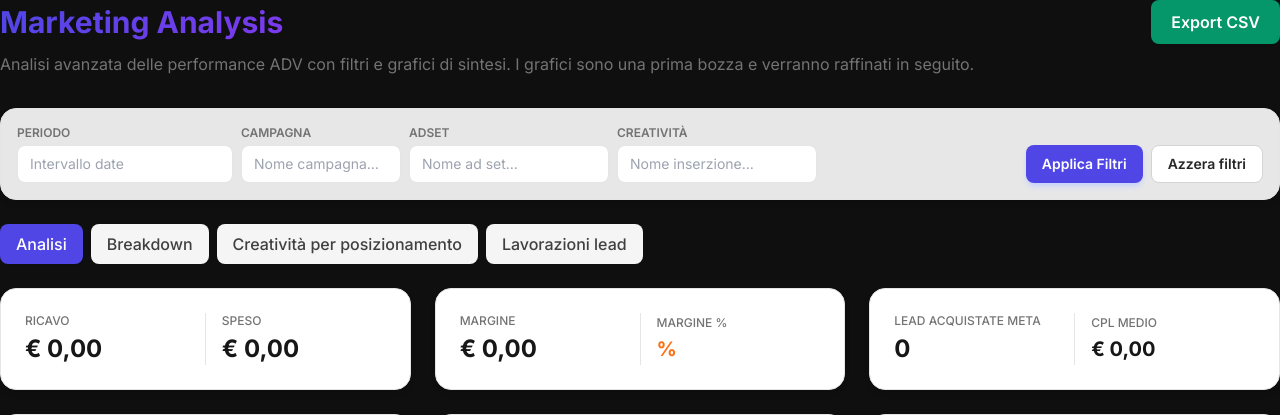
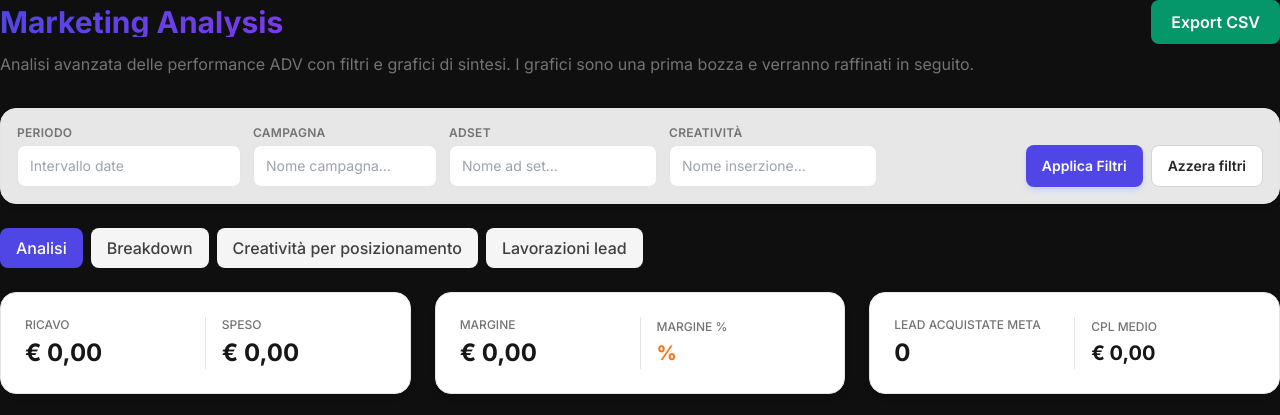
Before and after one commit to giorgio-triboo/adv-journey, a Python web app: template frontend/templates/marketing_analysis.html in a window 1280 px wide. Shown: the top 415 px of the page. Run offline with Jinja, Linux system fonts and the light colour scheme; the template is opened without the code that fills it, so the values that code supplies are empty; some libraries are stand-ins or nearby versions.

Commit message:
fix(ui): sidebar flyout, Marketing Analysis layout e grafici
- Corretto width 100% del pannello menu aperto che allargava il logout su tutta la viewport.
- Ridotto lo spazio vuoto tra voci e footer della sidebar (flex contenuto, max-height, margin-top auto sul footer).
- Allineati titolo ed Export CSV, filtri e input; padding e assi Chart.js per trend e confronto periodi.

Made-with: Cursor

```diff
--- a/frontend/static/css/style.css
+++ b/frontend/static/css/style.css
@@ -137,7 +137,8 @@ body.login-body {
         pointer-events: auto;
         box-shadow: var(--shadow-lg);
         left: 0;
-        width: 100%;
+        /* Larghezza fissa: 100% allargava tutto il pannello (e il logout) a tutta la viewport */
+        width: var(--sidebar-flyout-width);
         transition:
             transform 0.3s cubic-bezier(0.22, 1, 0.36, 1),
             opacity 0.22s ease,
@@ -156,7 +157,8 @@ body.login-body {
         pointer-events: auto;
         box-shadow: var(--shadow-lg);
         left: 0;
-        width: 100%;
+        /* Larghezza fissa: 100% allargava tutto il pannello (e il logout) a tutta la viewport */
+        width: var(--sidebar-flyout-width);
         transition:
             transform 0.3s cubic-bezier(0.22, 1, 0.36, 1),
             opacity 0.22s ease,
@@ -171,6 +173,7 @@ body.login-body {
     padding: 2rem 1.5rem;
     display: flex;
     align-items: center;
+    flex-shrink: 0;
 }
 
 .sidebar-brand {
@@ -178,7 +181,10 @@ body.login-body {
 }
 
 .sidebar-content {
-    flex: 1;
+    /* Senza flex-grow:1 evita un’area vuota enorme tra menu e footer; max-height abilita lo scroll se il menu è lungo */
+    flex: 0 1 auto;
+    min-height: 0;
+    max-height: calc(100vh - 14rem);
     overflow-y: auto;
     padding: 0.5rem 1rem;
 }
@@ -186,6 +192,8 @@ body.login-body {
 .sidebar-footer {
     padding: 1.5rem;
     border-top: 1px solid var(--border);
+    flex-shrink: 0;
+    margin-top: auto;
 }
 
 .nav-item {
@@ -314,7 +322,7 @@ body.login-body {
     padding: 0.5rem;
     border-radius: 0.75rem;
     background: #F8FAFC;
-    margin-bottom: 1rem;
+    margin-bottom: 0.75rem;
 }
 
 .profile-avatar {
--- a/frontend/templates/marketing_analysis.html
+++ b/frontend/templates/marketing_analysis.html
@@ -3,10 +3,10 @@
 {% block content %}
 <div class="animate-fadeInUp">
     <div class="mb-8">
-        <div class="flex flex-col gap-3 sm:flex-row sm:items-center sm:justify-between">
-            <h1 class="text-3xl font-bold gradient-text">Marketing Analysis</h1>
+        <div class="flex flex-col gap-3 sm:flex-row sm:items-center sm:justify-between sm:gap-4">
+            <h1 class="text-3xl font-bold gradient-text leading-none">Marketing Analysis</h1>
             <button type="button" id="marketingAnalysisExportButton"
-                    class="w-full sm:w-auto shrink-0 whitespace-nowrap px-5 py-2.5 bg-emerald-600 text-white font-semibold rounded-lg hover:bg-emerald-700 transition-all active:scale-95 shadow-sm">
+                    class="w-full sm:w-auto shrink-0 whitespace-nowrap px-5 py-2.5 bg-emerald-600 text-white font-semibold rounded-lg hover:bg-emerald-700 transition-all active:scale-95 shadow-sm sm:self-center">
                 Export CSV
             </button>
         </div>
@@ -21,40 +21,40 @@
             <div class="hidden" aria-hidden="true">
                 <input type="hidden" name="tab" id="analysisActiveTab" value="{{ analysis_tab|default('analysis') }}">
             </div>
-            <div class="flex flex-col gap-3 lg:flex-row lg:flex-nowrap lg:items-end lg:gap-2 lg:w-full">
-                <div class="w-full min-w-0 shrink-0 lg:w-[13.5rem] lg:flex-none">
-                    <label class="block text-xs font-semibold text-neutral-500 uppercase mb-1">Periodo</label>
+            <div class="flex flex-col gap-3 lg:flex-row lg:flex-nowrap lg:items-end lg:gap-3 lg:w-full">
+                <div class="w-full min-w-0 shrink-0 lg:w-[14rem] lg:flex-none">
+                    <label class="block text-xs font-semibold text-neutral-500 uppercase mb-1 tracking-wide">Periodo</label>
                     <input type="text" id="analysisDateRange"
-                           class="w-full px-3 py-2 text-sm rounded-lg border border-neutral-200 focus:ring-2 focus:ring-indigo-500 outline-none cursor-pointer"
+                           class="w-full min-w-0 px-3 py-2.5 pr-3 text-sm rounded-lg border border-neutral-200 focus:ring-2 focus:ring-indigo-500 outline-none cursor-pointer"
                            placeholder="Intervallo date">
                     <input type="hidden" name="date_from" id="analysisDateFrom" value="{{ date_from }}">
                     <input type="hidden" name="date_to" id="analysisDateTo" value="{{ date_to }}">
                 </div>
-                <div class="w-full min-w-0 lg:w-[10rem] lg:flex-none">
-                    <label class="block text-xs font-semibold text-neutral-500 uppercase mb-1" for="analysisCampaignName">Campagna</label>
+                <div class="w-full min-w-0 lg:w-[11.5rem] lg:flex-none">
+                    <label class="block text-xs font-semibold text-neutral-500 uppercase mb-1 tracking-wide" for="analysisCampaignName">Campagna</label>
                     <input type="text" name="campaign_name" id="analysisCampaignName" value="{{ selected_campaign_name|default('', true) }}"
                            autocomplete="off" placeholder="Nome campagna…"
-                           class="w-full min-w-0 px-3 py-2 text-sm rounded-lg border border-neutral-200 focus:ring-2 focus:ring-indigo-500 outline-none">
+                           class="w-full min-w-0 px-3 py-2.5 pr-3 text-sm rounded-lg border border-neutral-200 focus:ring-2 focus:ring-indigo-500 outline-none">
                 </div>
-                <div class="w-full min-w-0 lg:w-[12.5rem] lg:flex-none">
-                    <label class="block text-xs font-semibold text-neutral-500 uppercase mb-1" for="analysisAdsetName">AdSet</label>
+                <div class="w-full min-w-0 lg:w-[13rem] lg:flex-none">
+                    <label class="block text-xs font-semibold text-neutral-500 uppercase mb-1 tracking-wide" for="analysisAdsetName">AdSet</label>
                     <input type="text" name="adset_name" id="analysisAdsetName" value="{{ selected_adset_name|default('', true) }}"
                            autocomplete="off" placeholder="Nome ad set…"
-                           class="w-full min-w-0 px-3 py-2 text-sm rounded-lg border border-neutral-200 focus:ring-2 focus:ring-indigo-500 outline-none">
+                           class="w-full min-w-0 px-3 py-2.5 pr-3 text-sm rounded-lg border border-neutral-200 focus:ring-2 focus:ring-indigo-500 outline-none">
                 </div>
-                <div class="w-full min-w-0 lg:w-[12.5rem] lg:flex-none">
-                    <label class="block text-xs font-semibold text-neutral-500 uppercase mb-1" for="analysisCreativeName">Creatività</label>
+                <div class="w-full min-w-0 lg:w-[13rem] lg:flex-none">
+                    <label class="block text-xs font-semibold text-neutral-500 uppercase mb-1 tracking-wide" for="analysisCreativeName">Creatività</label>
                     <input type="text" name="creative_name" id="analysisCreativeName" value="{{ selected_creative_name|default('', true) }}"
                            autocomplete="off" placeholder="Nome inserzione…"
-                           class="w-full min-w-0 px-3 py-2 text-sm rounded-lg border border-neutral-200 focus:ring-2 focus:ring-indigo-500 outline-none">
+                           class="w-full min-w-0 px-3 py-2.5 pr-3 text-sm rounded-lg border border-neutral-200 focus:ring-2 focus:ring-indigo-500 outline-none">
                 </div>
-                <div class="flex flex-col sm:flex-row gap-2 w-full lg:w-auto lg:shrink-0 lg:pb-0 lg:ml-auto">
+                <div class="flex flex-col sm:flex-row gap-2 w-full lg:w-auto lg:shrink-0 lg:items-stretch lg:pb-0 lg:ml-auto">
                     <button type="submit"
-                            class="w-full sm:flex-1 lg:w-auto whitespace-nowrap px-4 py-2 text-sm bg-indigo-600 text-white font-semibold rounded-lg hover:bg-indigo-700 shadow-md shadow-indigo-200 transition-all active:scale-95">
+                            class="w-full sm:flex-1 lg:w-auto whitespace-nowrap px-4 py-2.5 text-sm bg-indigo-600 text-white font-semibold rounded-lg hover:bg-indigo-700 shadow-md shadow-indigo-200 transition-all active:scale-95">
                         Applica Filtri
                     </button>
                     <a href="/marketing/analysis"
-                       class="w-full sm:flex-1 lg:w-auto whitespace-nowrap text-center px-4 py-2 text-sm border border-neutral-300 bg-white text-neutral-800 font-semibold rounded-lg hover:bg-neutral-50 transition-all active:scale-95">
+                       class="w-full sm:flex-1 lg:w-auto whitespace-nowrap inline-flex items-center justify-center px-4 py-2.5 text-sm border border-neutral-300 bg-white text-neutral-800 font-semibold rounded-lg hover:bg-neutral-50 transition-all active:scale-95">
                         Azzera filtri
                     </a>
                 </div>
@@ -245,7 +245,7 @@
                 </div>
             </div>
             {% if chart_points %}
-            <div class="h-72">
+            <div class="h-72 min-h-[18rem] pb-1">
                 <canvas id="spendCplChart"></canvas>
             </div>
             {% else %}
@@ -268,10 +268,10 @@
                 </div>
             </div>
             {% if distribution_points %}
-            <div class="h-72">
+            <div class="h-72 min-h-[18rem] pb-1 pr-1">
                 <canvas id="campaignDistributionChart"></canvas>
             </div>
-            <div class="mt-4 grid grid-cols-1 sm:grid-cols-2 gap-4 text-sm">
+            <div class="mt-5 pt-2 pb-1 grid grid-cols-1 sm:grid-cols-2 gap-5 gap-x-6 text-sm border-t border-neutral-100">
                 <div>
                     <p class="font-semibold text-neutral-800">Periodo selezionato</p>
                     <p class="text-neutral-700">
@@ -1742,13 +1742,17 @@
         options: {
             responsive: true,
             maintainAspectRatio: false,
+            layout: {
+                padding: { bottom: 10, left: 2, right: 4 }
+            },
             interaction: {
                 mode: 'index',
                 intersect: false
             },
             plugins: {
                 legend: {
-                    position: 'bottom'
+                    position: 'bottom',
+                    labels: { boxPadding: 6, padding: 16 }
                 },
                 tooltip: {
                     callbacks: {
@@ -1772,7 +1776,10 @@
                 x: {
                     ticks: {
                         maxRotation: 45,
-                        minRotation: 0
+                        minRotation: 0,
+                        autoSkip: true,
+                        maxTicksLimit: 14,
+                        autoSkipPadding: 12
                     }
                 },
                 y1: {
@@ -2391,9 +2398,13 @@
             options: {
                 responsive: true,
                 maintainAspectRatio: false,
+                layout: {
+                    padding: { top: 4, right: 20, bottom: 8, left: 4 }
+                },
                 plugins: {
                     legend: {
-                        position: 'bottom'
+                        position: 'bottom',
+                        labels: { boxPadding: 6, padding: 14 }
                     },
                     tooltip: {
                         callbacks: {
@@ -2434,12 +2445,14 @@
                         position: 'right',
                         title: {
                             display: true,
-                            text: 'Lead'
+                            text: 'Lead',
+                            padding: 8
                         },
                         grid: {
                             drawOnChartArea: false
                         },
                         ticks: {
+                            padding: 6,
                             callback: function(value) {
                                 return formatIntIt(value);
                             }
```
